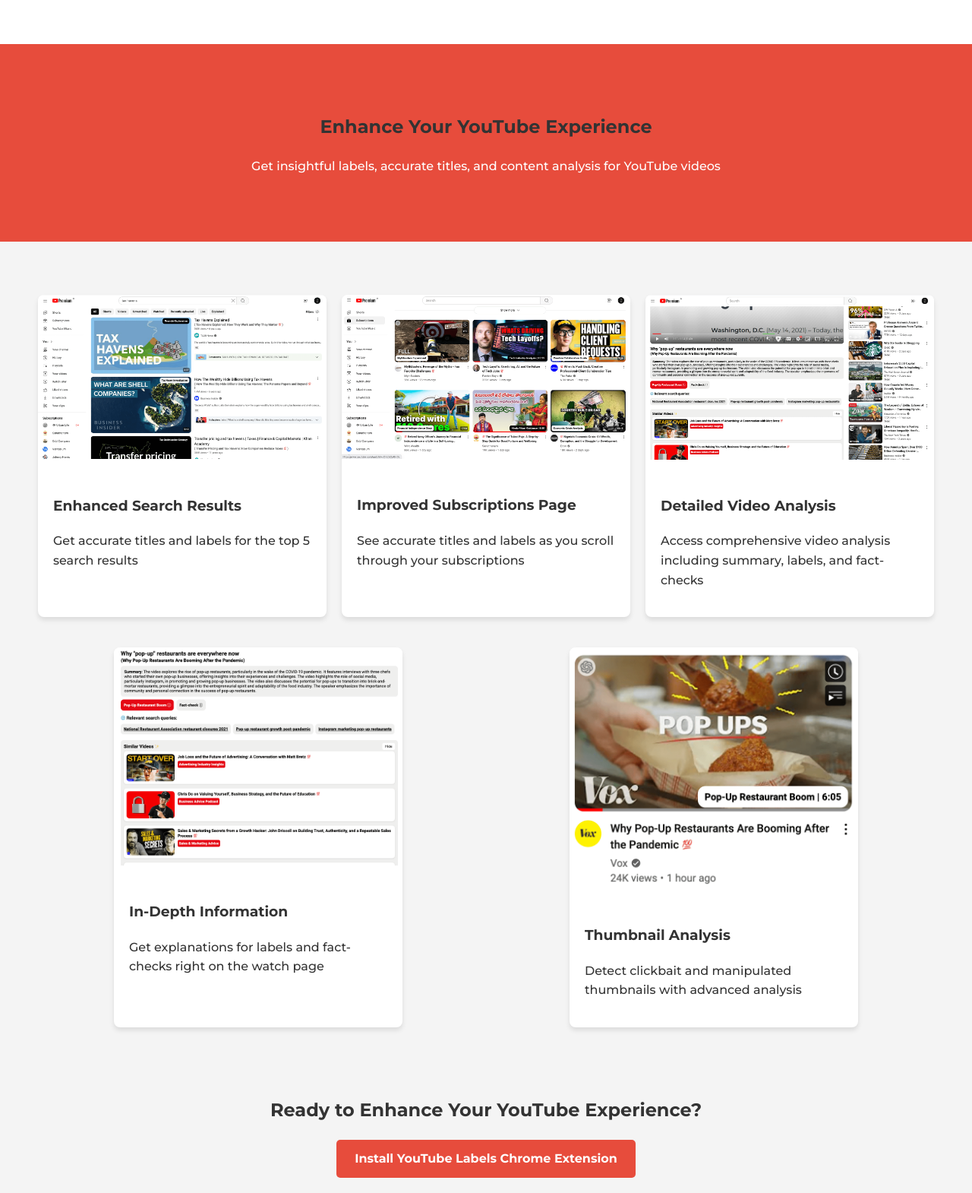
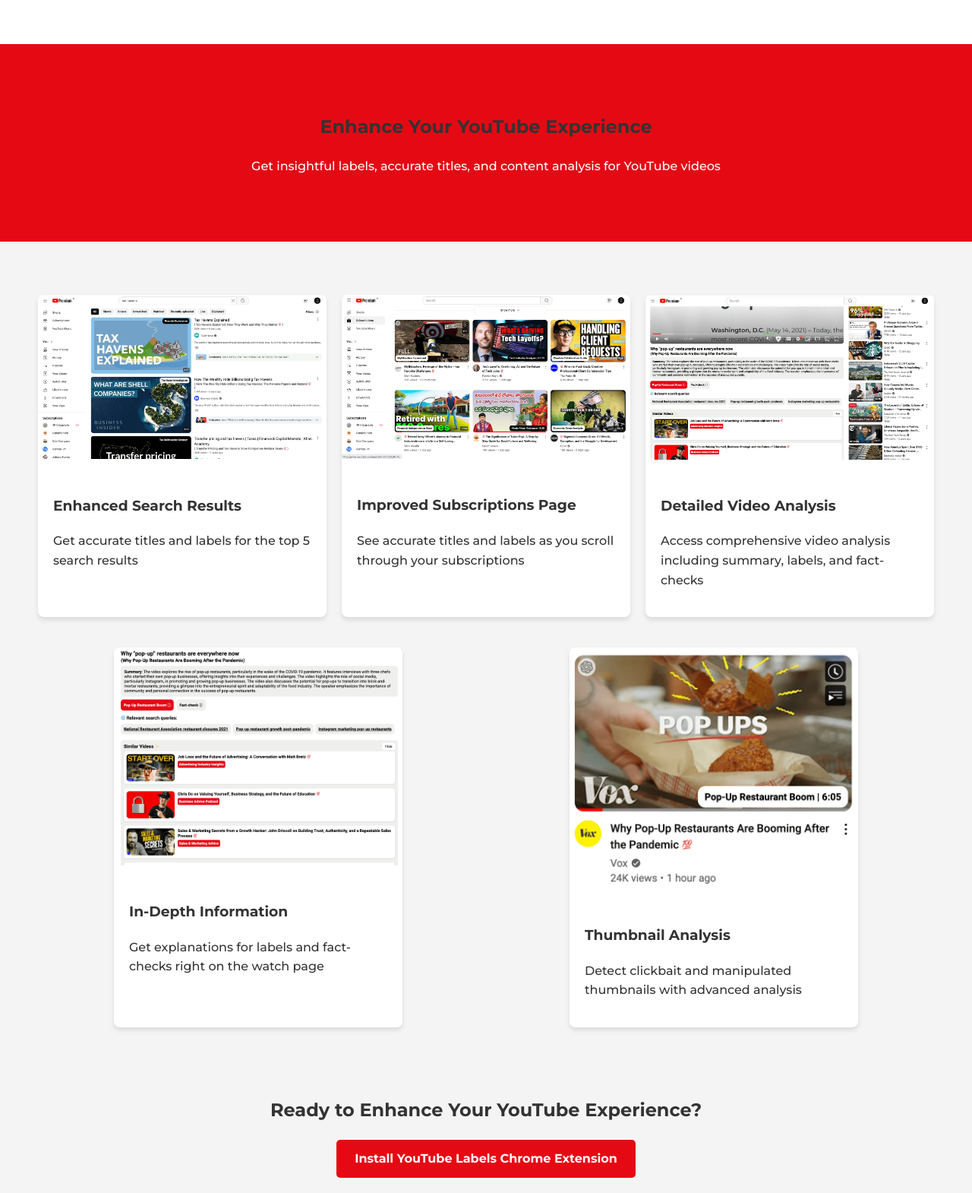
Before and after one commit to PrasanthGondi/ytlabelslandingpage, a plain HTML site: page index.html in a window 1280 px wide. Shown: the part 116-1686 px from the top of the page at 76% size. Drawn offline with Linux system fonts and the light colour scheme.

Commit message:
Update background color of hero section and button

```diff
--- a/index.html
+++ b/index.html
@@ -37,7 +37,7 @@
         color: #333;
       }
       .hero {
-        background-color: #e74c3c;
+        background-color: #e50914;
         color: white;
         text-align: center;
         padding: 50px 0;
@@ -69,7 +69,7 @@
       }
       .button {
         display: inline-block;
-        background-color: #e74c3c;
+        background-color: #e50914;
         color: white;
         padding: 12px 24px;
         text-decoration: none;
```
